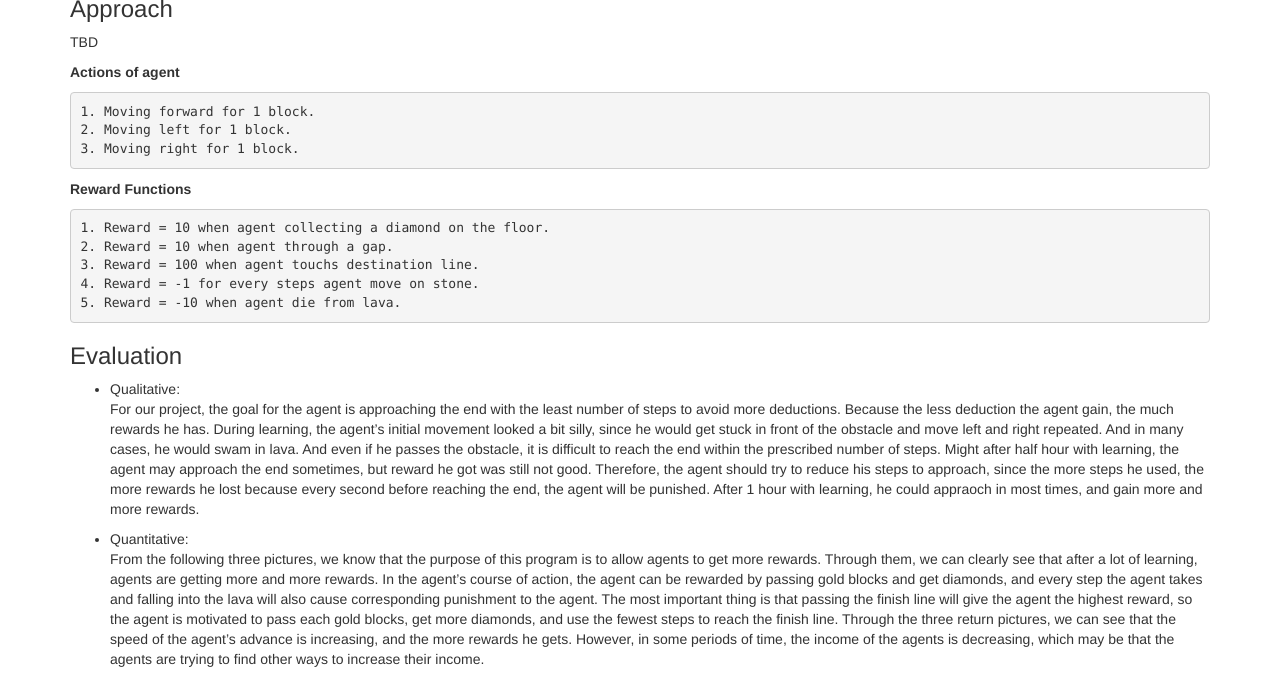
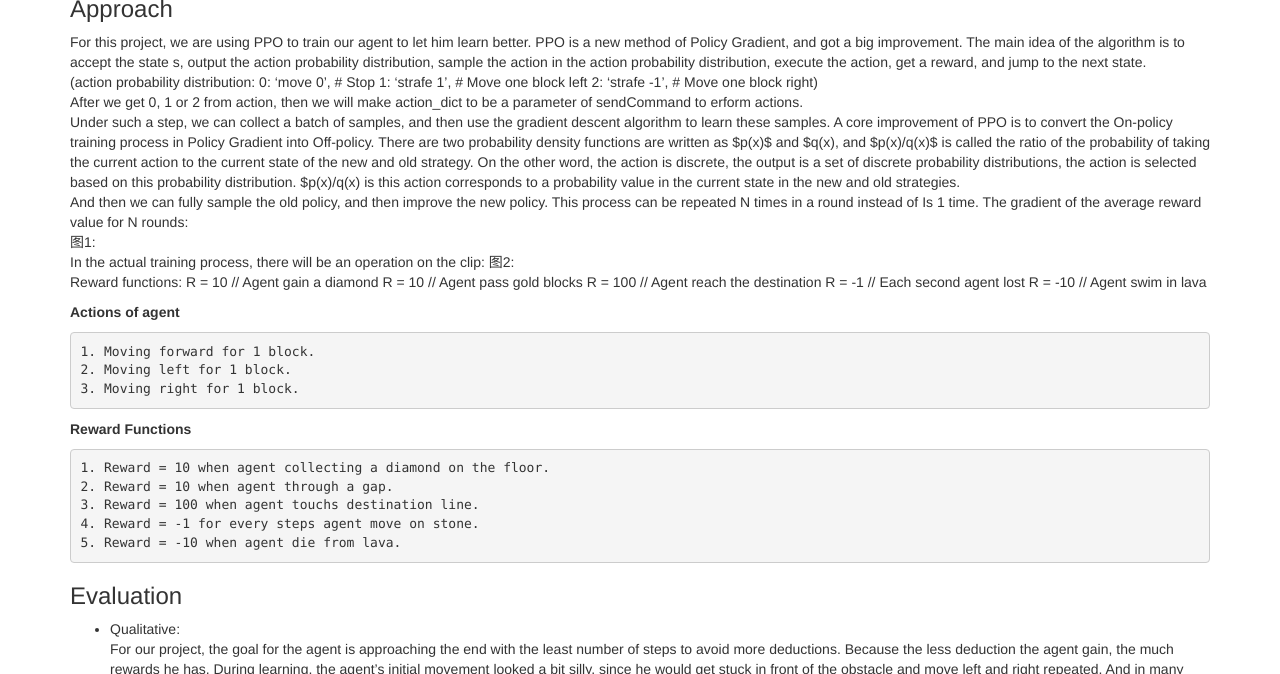
Before and after one commit to Markmzy/CallMePro, a Jekyll site: the page built from docs/status.md, in a window 1280 px wide and 900 px high, scrolled down 1761 px, cut to the strip 226-900 px from the top of the window. Built offline with Jekyll 4.4.1, drawn with Linux system fonts in a browser that asks for light colours.

Commit message:
Update status.md

```diff
--- a/docs/status.md
+++ b/docs/status.md
@@ -22,7 +22,22 @@
 
 ### Approach
 
-TBD
+For this project, we are using PPO to train our agent to let him learn better. PPO is a new method of Policy Gradient, and got a big improvement. The main idea of the algorithm is to accept the state s, output the action probability distribution, sample the action in the action probability distribution, execute the action, get a reward, and jump to the next state.
+(action probability distribution: 0: 'move 0',  # Stop
+                                  1: 'strafe 1',  # Move one block left
+                                  2: 'strafe -1',  # Move one block right)
+After we get 0, 1 or 2 from action, then we will make action_dict to be a parameter of sendCommand to erform actions.
+Under such a step, we can collect a batch of samples, and then use the gradient descent algorithm to learn these samples. A core improvement of PPO is to convert the On-policy training process in Policy Gradient into Off-policy. There are two probability density functions are written as $p(x)$ and $q(x), and $p(x)/q(x)$ is called the ratio of the probability of taking the current action to the current state of the new and old strategy. On the other word, the action is discrete, the output is a set of discrete probability distributions, the action is selected based on this probability distribution. $p(x)/q(x) is this action corresponds to a probability value in the current state in the new and old strategies.
+And then we can fully sample the old policy, and then improve the new policy. This process can be repeated N times in a round instead of Is 1 time. The gradient of the average reward value for N rounds:
+图1:
+In the actual training process, there will be an operation on the clip:
+图2:
+Reward functions:
+R = 10            // Agent gain a diamond
+R = 10            // Agent pass gold blocks
+R = 100           // Agent reach the destination
+R = -1            // Each second agent lost
+R = -10           // Agent swim in lava
 
 **Actions of agent**
 
```
